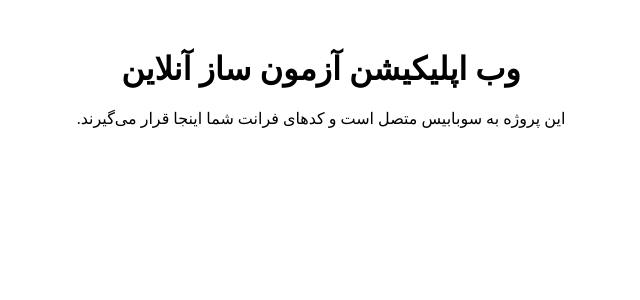
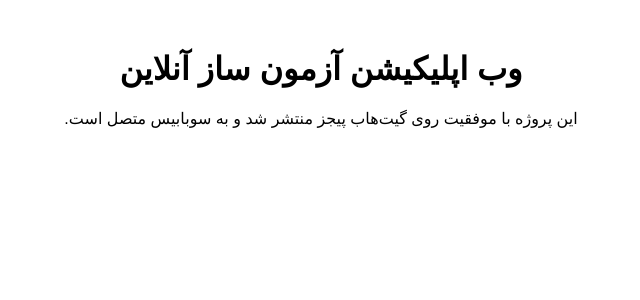
Before and after one commit to hamedregister/quiz-app, a React (Vite) app: page / in a window 1280 px wide. Shown: the top 300 px of the page, without its empty margins (444-1084 px from the left). Built offline with nearby package versions, Linux system fonts and the light colour scheme.

Commit message:
Update main.jsx

```diff
--- a/src/main.jsx
+++ b/src/main.jsx
@@ -1,11 +1,17 @@
 import React from 'react'
 import ReactDOM from 'react-dom/client'
 
+function App() {
+  return (
+    <div style={{ textAlign: 'center', marginTop: '50px', fontFamily: 'sans-serif' }}>
+      <h1>وب اپلیکیشن آزمون ساز آنلاین</h1>
+      <p>این پروژه با موفقیت روی گیت‌هاب پیجز منتشر شد و به سوبابیس متصل است.</p>
+    </div>
+  )
+}
+
 ReactDOM.createRoot(document.getElementById('root')).render(
   <React.StrictMode>
-    <div style={{textAlign: 'center', marginTop: '50px'}}>
-      <h1>وب اپلیکیشن آزمون ساز آنلاین</h1>
-      <p>این پروژه به سوبابیس متصل است و کدهای فرانت شما اینجا قرار می‌گیرند.</p>
-    </div>
-  </React.StrictMode>,
+    <App />
+  </React.StrictMode>
 )
```
